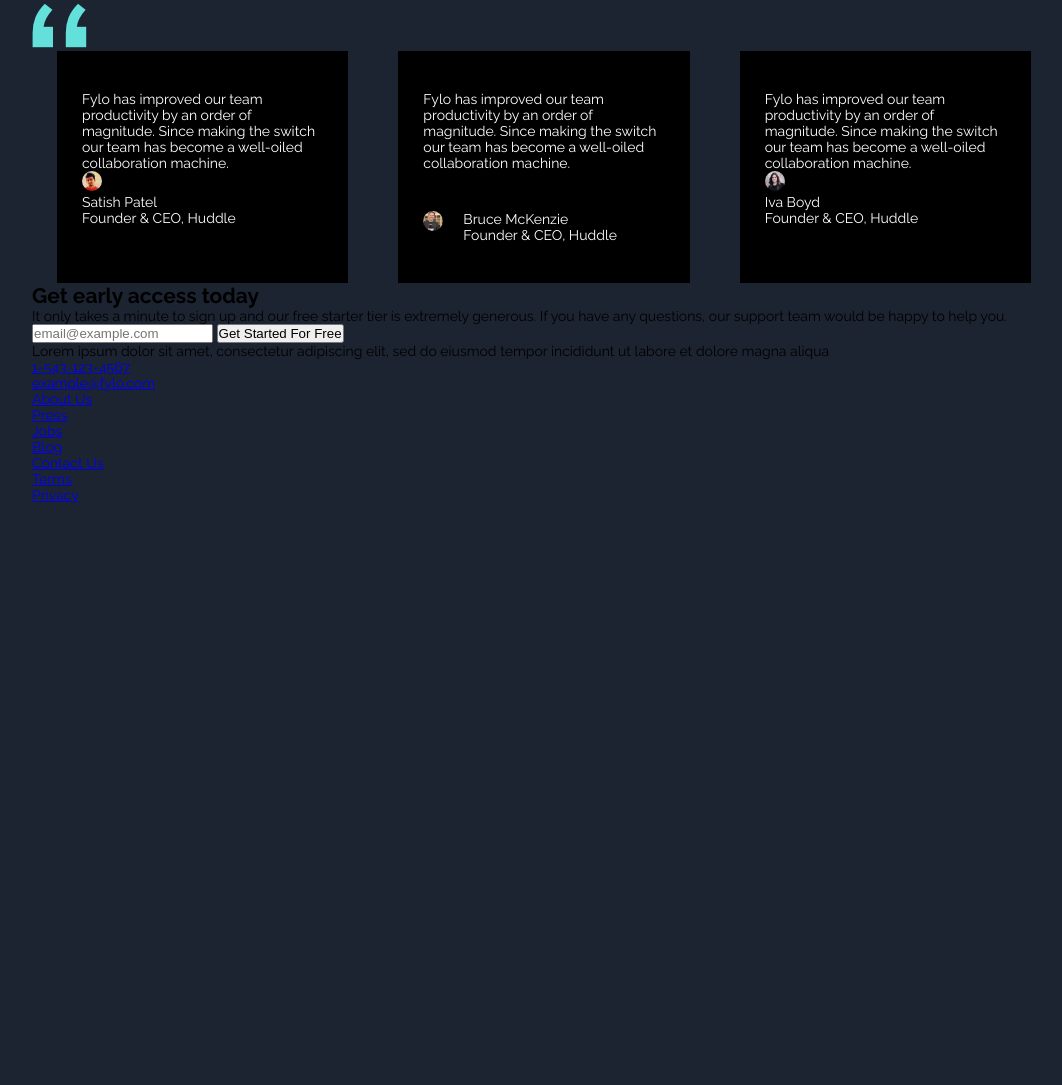
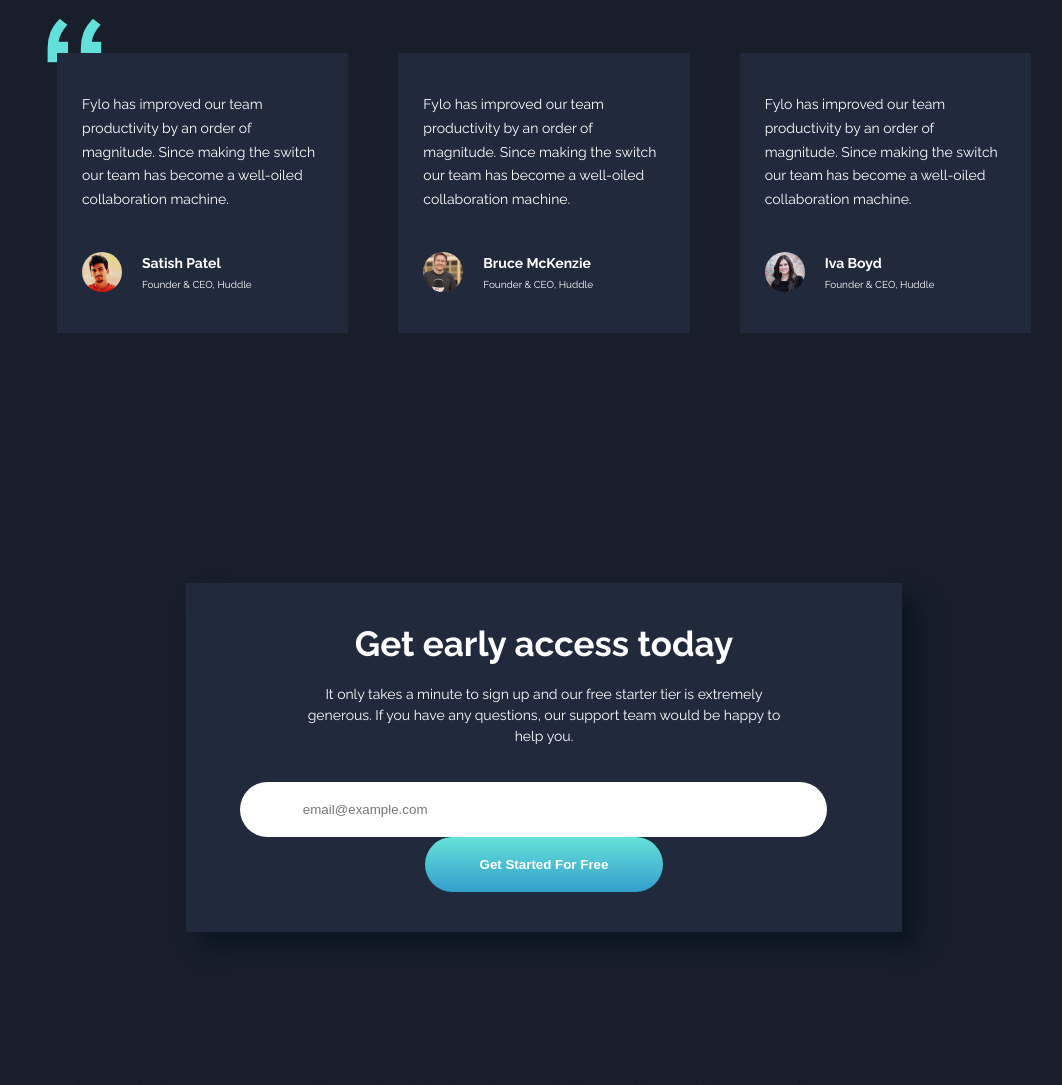
Before and after one commit to coatianna/fylo-dark-theme-landing-page-master, a plain HTML site: page index.html in a window 1280 px wide. Shown: the part 2728-3813 px from the top of the page, without its empty margins (96-1158 px from the left). Before the commit the page ends 3231 px from the top, so only its background shows below. Drawn offline with Linux system fonts and the light colour scheme.

Commit message:
5 out of 6 sections

```diff
--- a/index.html
+++ b/index.html
@@ -214,23 +214,17 @@
       <ul class="feedback__list">
 
         <li class="feedback__elem">
+          <p>Fylo has improved our team productivity by an order of magnitude. Since making the switch our team has
+            become a well-oiled collaboration machine.</p>
 
-          <p>
-            Fylo has improved our team productivity by an order of magnitude. Since making the switch our team has
-            become a well-oiled collaboration machine.
-          </p>
-
+          <div class="block__quote">
             <img class="icon__feedback" src="images/profile-1.jpg">
-          <p class="person__satish">
-            Satish Patel
-          </p>
-
-          <p class="person__satish__comp">
-            Founder & CEO, Huddle
-          </p>
+              <div class="block__author">
+                <p class="person__name">Satish Patel</p>
+                <p class="person__comp"> Founder & CEO, Huddle</p>
+            </div>
+          </div>
         </li>
-
-
 
 
         <li class="feedback__elem">
@@ -240,25 +234,24 @@
           <div class="block__quote">
             <img class="icon__feedback" src="images/profile-2.jpg">
               <div class="block__author">
-              <p class="person__bruce">Bruce McKenzie</p>
-              <p class="person__bruce__comp">Founder & CEO, Huddle</p>
+                <p class="person__name">Bruce McKenzie</p>
+                <p class="person__comp">Founder & CEO, Huddle</p>
               </div>
           </div>
         </li>
 
 
         <li class="feedback__elem">
-          <p>
-            Fylo has improved our team productivity by an order of magnitude. Since making the switch our team has
-            become a well-oiled collaboration machine.
-          </p>
+          <p>Fylo has improved our team productivity by an order of magnitude. Since making the switch our team has
+            become a well-oiled collaboration machine.</p>
 
+          <div class="block__quote">
             <img class="icon__feedback" src="images/profile-3.jpg">
-          <p class="person__iva">Iva Boyd</p>
-
-          <p class="person__iva__comp">
-            Founder & CEO, Huddle
-          </p>
+              <div class="block__author">
+                <p class="person__name">Iva Boyd</p>
+                <p class="person__comp">Founder & CEO, Huddle</p>
+              </div>
+          </div>
         </li>
       </ul>
 
@@ -270,7 +263,7 @@
     <section>
       <!-- get early access -->
 
-
+    <section class="early__access__sec">
       <div class="get__early__access">
         <h2 class="early__access">
           <strong>
@@ -283,11 +276,13 @@
           questions, our support team would be happy to help you.
         </p>
 
-      <input placeholder="email@example.com">
+        <div class="access__button">
+          <input class="post" placeholder="email@example.com">
 
           <button class="get__started__button">
             Get Started For Free
           </button>
+        </div>
       </div>
     </section>
 
--- a/style.css
+++ b/style.css
@@ -11,7 +11,7 @@
 }
 
 body {
-  background: hsl(217, 28%, 15%);
+  background: hsl(218, 28%, 13%);
   font-family: 'Raleway', sans-serif;
   font-size: 14px;
 }
@@ -92,6 +92,7 @@
   margin-top: 30px;
   font-size: 18px;
   z-index: 2;
+  cursor: pointer;
 }
 
 .main__info {
@@ -206,6 +207,7 @@
   width:22%;
   height: 1px;
   background-color:hsl(176, 68%, 64%);
+  cursor: pointer;
 }
 
 .arrow__pic {
@@ -217,7 +219,8 @@
 
 .feedback__info {
   color:white;
-  padding-top: 200px;
+  padding-top: 250px;
+  padding-bottom: 250px;
 }
 
 .feedback__list {
@@ -227,9 +230,10 @@
 }
 
 .feedback__elem {
-  background: black;
+  background: hsl(219, 30%, 18%);
   margin: 0 25px;
   padding: 40px 25px;
+  line-height: 1.7;
 }
 
 .block__quote {
@@ -240,10 +244,95 @@
 
 .icon__feedback {
   border-radius: 50%;
-  width: 20px;
-  height: 20px;
+  width: 40px;
+  height: 40px;
   margin-right: 20px;
 }
+
+.person__name {
+  font-weight: 700;
+}
+
+.person__comp {
+  font-size: 10px;
+}
+
+.quotes__pic {
+  position: absolute;
+  margin-top: -35px;
+  margin-left: 15px;
+  z-index: -1;
+}
+
+.get__early__access {
+  padding-top: 250px;
+  color: white;
+  display: flex;
+  flex-direction: column;
+  align-items: center;
+  background-color: hsl(219, 30%, 18%);
+  padding: 40px 0;
+  width: 70%;
+  text-align: center;
+  box-shadow: 15px 15px 20px hsl(216, 53%, 9%);
+}
+
+.get__early__access__text {
+  line-height: 1.5;
+  text-align: center;
+  width: 50%;
+  padding-top: 20px;
+  width: 70%;
+  padding-top: 15px;
+  padding-bottom: 25px;
+
+}
+
+.early__access__sec {
+  display: flex;
+  justify-content: center;
+  padding-bottom: 150px;
+}
+
+.early__access {
+  font-weight: 700;
+  font-size: 35px;
+}
+
+.early__access__text {
+  line-height: 1.5;
+  width: 70%;
+  padding-top: 20px;
+  padding-bottom: 35px;
+
+}
+.access__button {
+
+}
+
+.post {
+  border-radius: 40px;
+  padding: 20px 200px;
+  margin-right: 20px;
+  padding-left: 10px;
+  padding-right: 400px;
+  text-align: end;
+  border: none;
+}
+
+.get__started__button {
+  border-radius: 40px;
+  padding: 20px 55px;
+  font-weight: 700;
+  background: linear-gradient(hsl(176, 68%, 64%), hsl(198, 60%, 50%));
+  color: white;
+  border: none;
+  cursor: pointer;
+}
+
+
+
+
 
 /*
 .feedback__list {
```
Lines whose indentation alone changed are shown as unchanged.
